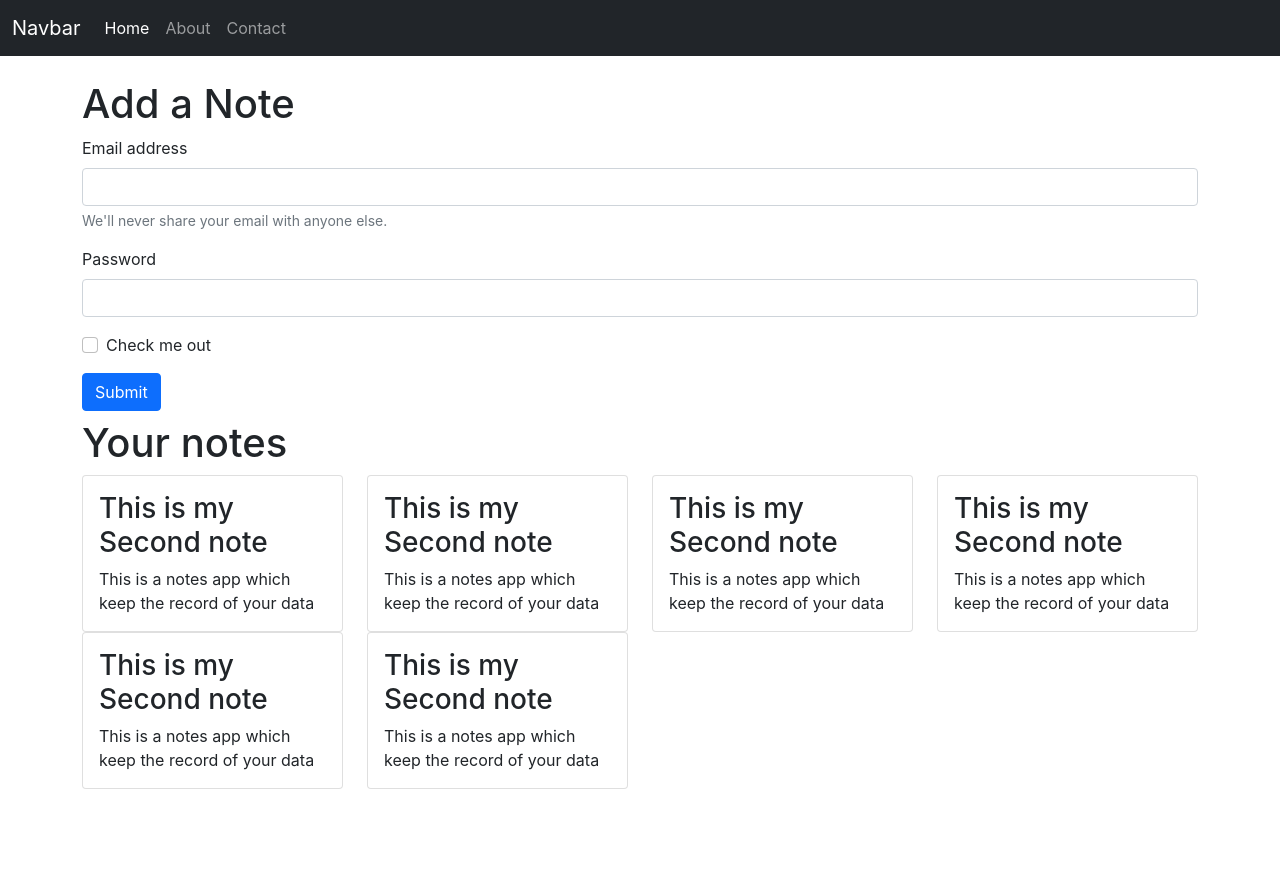
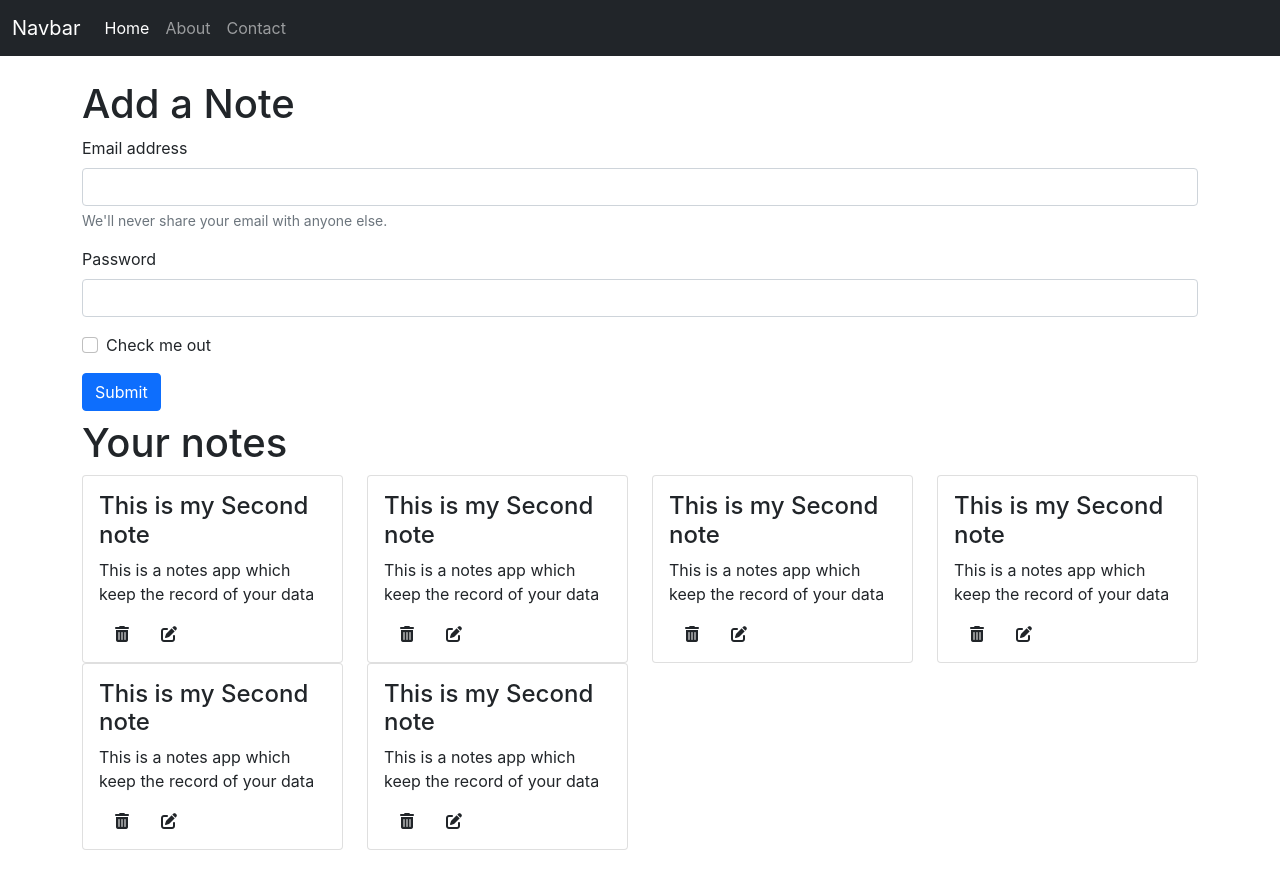
Before and after one commit to aaqure786/iNoteBook, a React (Create React App) app in the folder i-note-book/: page / in a window 1280 px wide. Before the commit the page ends 813 px from the top, so only its background shows below. Built offline with nearby package versions, Linux system fonts and the light colour scheme.

Commit message:
Added toastify fucntion and many more chages

```diff
--- a/i-note-book/package.json
+++ b/i-note-book/package.json
@@ -11,6 +11,7 @@
     "react-dom": "^18.0.0",
     "react-router-dom": "^6.3.0",
     "react-scripts": "5.0.1",
+    "react-toastify": "^8.2.0",
     "web-vitals": "^2.1.4"
   },
   "scripts": {
--- a/i-note-book/public/index.html
+++ b/i-note-book/public/index.html
@@ -30,6 +30,7 @@
   <body>
     <noscript>You need to enable JavaScript to run this app.</noscript>
     <div id="root"></div>
+    <script src="https://kit.fontawesome.com/abc2af26f8.js" crossorigin="anonymous"></script>
     <!--
       This HTML file is a template.
       If you open it directly in the browser, you will see an empty page.
--- a/i-note-book/src/components/Home.js
+++ b/i-note-book/src/components/Home.js
@@ -9,17 +9,17 @@
       <h1>Add a Note</h1>
       <form>
         <div className="mb-3">
-          <label for="exampleInputEmail1" className="form-label">Email address</label>
+          <label htmlFor="exampleInputEmail1" className="form-label">Email address</label>
           <input type="email" className="form-control" id="exampleInputEmail1" aria-describedby="emailHelp" />
           <div id="emailHelp" className="form-text">We'll never share your email with anyone else.</div>
         </div>
         <div className="mb-3">
-          <label for="exampleInputPassword1" className="form-label">Password</label>
+          <label htmlFor="exampleInputPassword1" className="form-label">Password</label>
           <input type="password" className="form-control" id="exampleInputPassword1" />
         </div>
         <div className="mb-3 form-check">
           <input type="checkbox" className="form-check-input" id="exampleCheck1" />
-          <label className="form-check-label" for="exampleCheck1">Check me out</label>
+          <label className="form-check-label" htmlFor="exampleCheck1">Check me out</label>
         </div>
         <button type="submit" className="btn btn-primary">Submit</button>
       </form>
--- a/i-note-book/src/components/NavBar.js
+++ b/i-note-book/src/components/NavBar.js
@@ -4,7 +4,6 @@
 export default function NavBar() {
     let location = useLocation();
     useEffect(()=>{
-        console.log(location.pathname);
     },[location]);
     return (
         <div>
--- a/i-note-book/src/components/NoteItems.js
+++ b/i-note-book/src/components/NoteItems.js
@@ -6,9 +6,11 @@
         <div className='col-md-3'>
             <div className="card">
                 <div className="card-body">
-                    <h3 className="card-title">{note.title}</h3>
+                    <h4 className="card-title">{note.title}</h4>
 
                     <p className="card-text">{note.description}</p>
+                    <i className="fa-solid fa-trash-can mx-3"></i>
+                    <i className="fa-solid fa-pen-to-square mx-3"></i>
 
                 </div>
             </div>
--- a/i-note-book/src/components/Notes.js
+++ b/i-note-book/src/components/Notes.js
@@ -10,7 +10,7 @@
             <h1> Your notes</h1>
             {notes.map((note) => {
                 return (
-                   <NoteItems note = {note}/>
+                   <NoteItems key={note._id} note = {note}/>
                 )
             })}
         </div>
--- a/i-note-book/src/context/notes/NoteState.js
+++ b/i-note-book/src/context/notes/NoteState.js
@@ -15,7 +15,7 @@
           "__v": 0
         },
         {
-          "_id": "625dc78b0a86ab69bdbead27",
+          "_id": "625dc78b0a86ab69bdbead37",
           "user": "625c6fdab3fa1c4818494977",
           "title": "This is my Second note",
           "description": "This is a notes app which keep the record of your data",
@@ -24,7 +24,7 @@
           "__v": 0
         },
         {
-          "_id": "625dc78b0a86ab69bdbead27",
+          "_id": "625dc78b0a86ab69bdbea4d27",
           "user": "625c6fdab3fa1c4818494977",
           "title": "This is my Second note",
           "description": "This is a notes app which keep the record of your data",
@@ -33,7 +33,7 @@
           "__v": 0
         },
         {
-          "_id": "625dc78b0a86ab69bdbead27",
+          "_id": "625dc78b0a86ab69bdbea5d27",
           "user": "625c6fdab3fa1c4818494977",
           "title": "This is my Second note",
           "description": "This is a notes app which keep the record of your data",
@@ -42,7 +42,7 @@
           "__v": 0
         },
         {
-          "_id": "625dc78b0a86ab69bdbead27",
+          "_id": "625dc78b0a86ab69bdbe6ad27",
           "user": "625c6fdab3fa1c4818494977",
           "title": "This is my Second note",
           "description": "This is a notes app which keep the record of your data",
@@ -51,7 +51,7 @@
           "__v": 0
         },
         {
-          "_id": "625dc78b0a86ab69bdbead27",
+          "_id": "625dc78b0a86ab69bdbe8d27",
           "user": "625c6fdab3fa1c4818494977",
           "title": "This is my Second note",
           "description": "This is a notes app which keep the record of your data",
```
Also changed, not shown: 1 other file (tests, documents, lock files or other folders).
